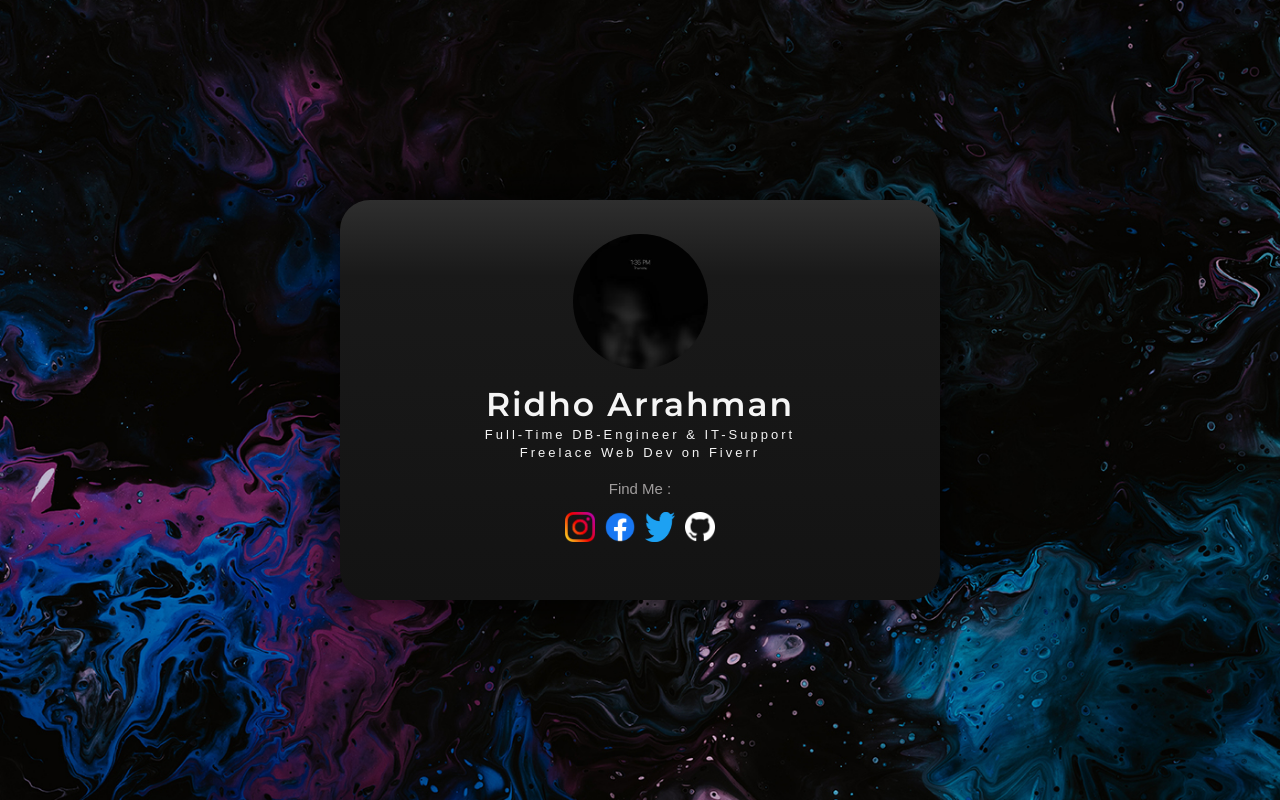
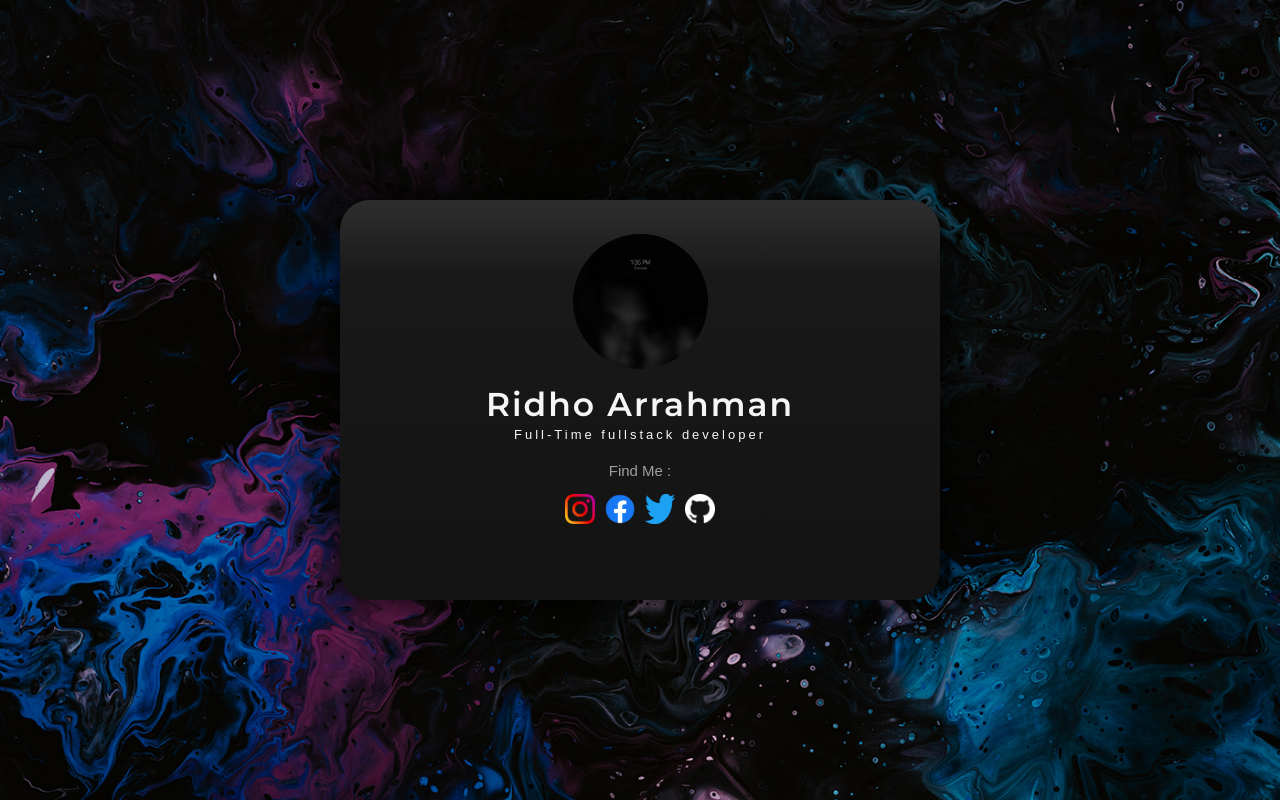
Before and after one commit to ridhoarrahmann/card, a plain HTML site: page index.html in a window 1280 px wide. Drawn offline with Linux system fonts and the light colour scheme; a web font is replaced by a local one.

Commit message:
Update index.html

```diff
--- a/index.html
+++ b/index.html
@@ -18,8 +18,8 @@
             </div>
             <div class="name">
                 <h3>Ridho Arrahman</h3>
-                <h5>Full-Time DB-Engineer & IT-Support</h5>
-                <h5>Freelace Web Dev on Fiverr</h5>
+                <h5>Full-Time fullstack developer</h5>
+
             </div>
             <div class="find-me">
                 <p>Find Me :</p>
```
